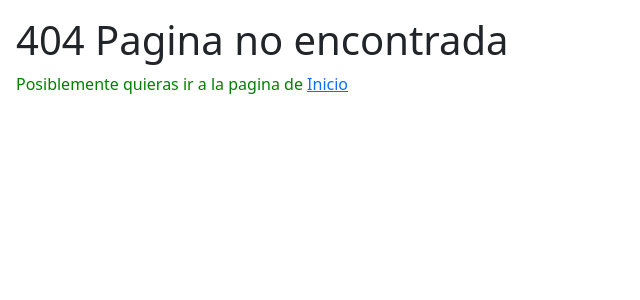
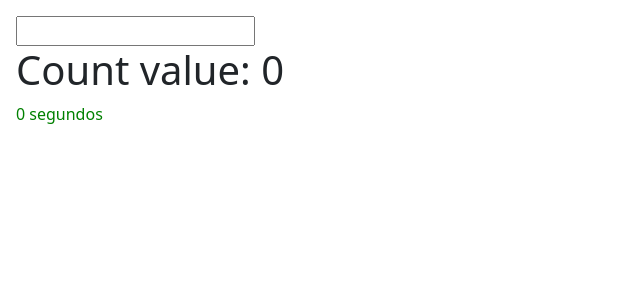
Before and after one commit to jsanjuan71/ucamp-react-app, a React (Create React App) app: page /useref in a window 1280 px wide. Before the commit this address had no page. Shown: the top 300 px of the page, without its empty margins (0-640 px from the left). Built offline with nearby package versions, Linux system fonts and the light colour scheme.

Commit message:
Added - useRef example

```diff
--- a/src/App.js
+++ b/src/App.js
@@ -6,6 +6,7 @@ import Patients from "./components/Patients/Patients";
 import Patient from "./components/Patients/Patient";
 import ProductCreate from "./components/Products/ProductCreate";
 import ProductCard from "./components/ProductCard/ProductCard";
+import UseRef from "./components/UseRef/useRef";
 
 
 function App() {
@@ -27,6 +28,8 @@ function App() {
 
         <Route path="/patients/:curp/:field" ></Route>
 
+        <Route path="/useref" element={ <UseRef /> } ></Route>
+
         <Route path="*" element={ <NotFound /> } />
       </Routes>
     </Router>
--- /dev/null
+++ b/src/components/UseRef/useRef.jsx
@@ -0,0 +1,42 @@
+import { useEffect, useState, useRef } from "react"
+
+function UseRef() {
+    const [inputValue, setInputValue]  = useState('')
+    const [segundos, setSegundos] = useState(0)
+
+    const [desde, setDesde] = useState(0)
+    const [hasta, setHasta] = useState(20)
+
+
+
+    //pokemons.slice(desde, hasta)
+
+
+    const count = useRef(0)
+    const timer = useRef(null)
+
+    useEffect( () => {
+        if( timer.current == null) {
+            timer.current = setInterval( ()=> {
+                count.current = count.current + 1
+                console.log("Count value:", count.current )
+                //setSegundos( segundos + 1) // = 1
+            }, 1000 )
+        }
+    }, [] )
+
+    const handleInputChange = ({target}) => {
+        setInputValue( target.value )
+        setSegundos( segundos + 1)
+    }
+
+    return (
+        <>
+            <input type="text" value={inputValue} onChange={handleInputChange} />
+            <h1>Count value: {count.current}</h1>
+            <p>{segundos} segundos</p>
+        </>
+    )
+}
+
+export default UseRef
```
